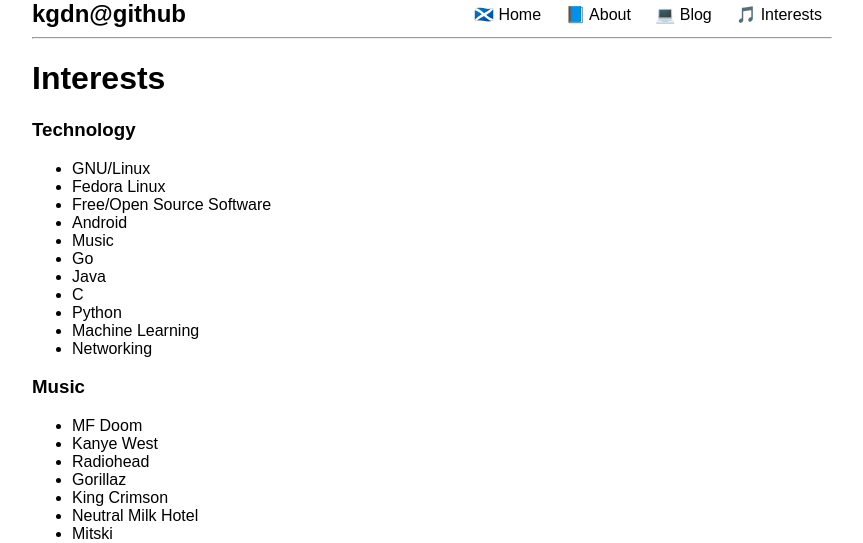
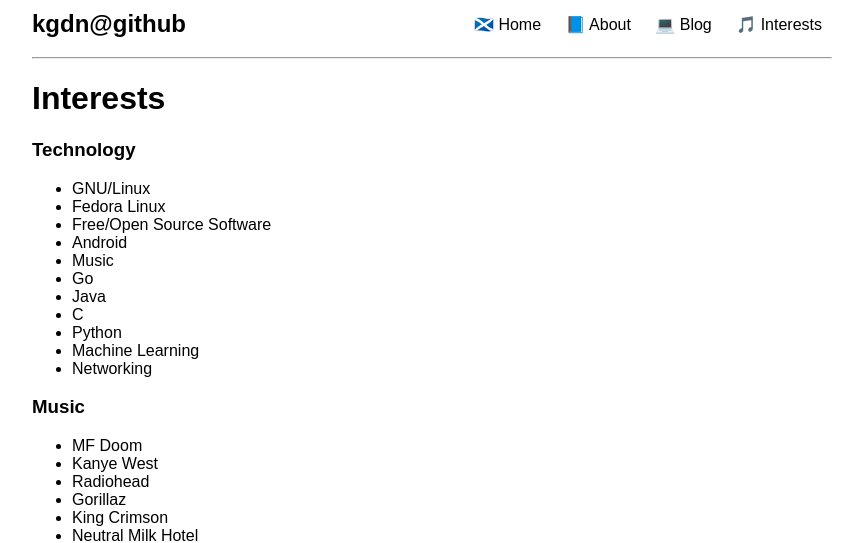
Before and after one commit to kgdn/kgdn.github.io, a Jekyll site: the page built from interests.md, in a window 1280 px wide. Shown: the top 543 px of the page, without its empty margins (208-1071 px from the left). Built offline with Jekyll 4.4.1, drawn with Linux system fonts in a browser that asks for light colours.

Commit message:
Update padding

```diff
--- a/styles/styles.css
+++ b/styles/styles.css
@@ -19,6 +19,7 @@
 
 nav {
   text-align: right;
+  padding: 10px 0
 }
 
 nav li {
```
